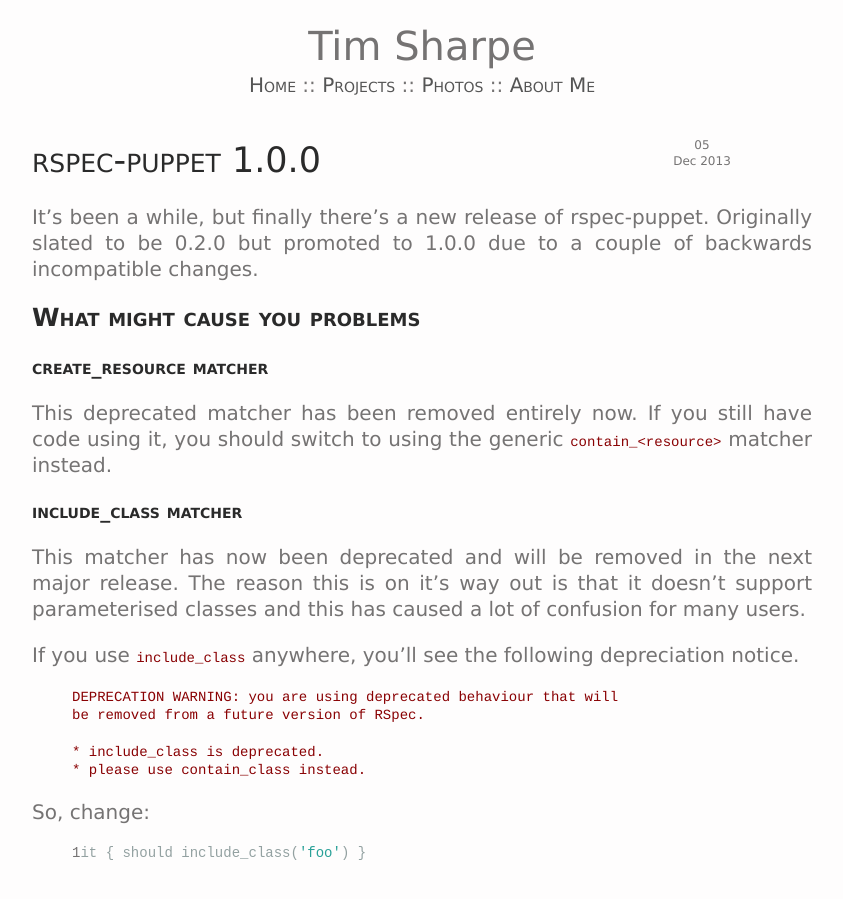
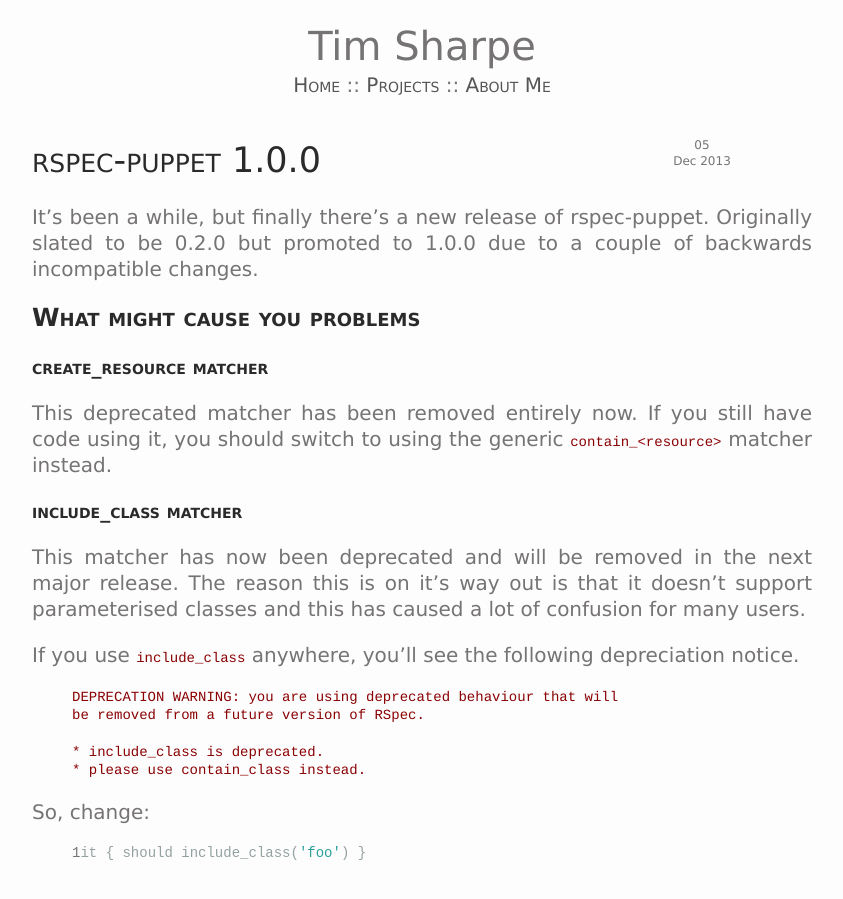
Before and after one commit to rodjek/rodjek.github.com, a Jekyll site: the page built from index.html, in a window 1280 px wide and 900 px high. Shown: the whole window, without its empty margins (218-1061 px from the left). Built offline with Jekyll 4.4.1, drawn with Linux system fonts in a browser that asks for light colours; comment, search, counter and statistics services are not loaded.

Commit message:
Remove photos link

```diff
--- a/_layouts/blog.html
+++ b/_layouts/blog.html
@@ -19,8 +19,6 @@
                     ::
                     <a href="/projects/">Projects</a>
                     ::
-                    <a href="http://uniqueviewsofreality.com">Photos</a>
-                    ::
                     <a href="/about/">About Me</a>
                 </p>
             </div>
--- a/_layouts/page.html
+++ b/_layouts/page.html
@@ -18,8 +18,6 @@
                     <a href="/">Home</a>
                     ::
                     <a href="/projects/">Projects</a>
-                    ::
-                    <a href="http://uniqueviewsofreality.com">Photos</a>
                     ::
                     <a href="/about/">About Me</a>
                 </p>
--- a/_layouts/post.html
+++ b/_layouts/post.html
@@ -18,8 +18,6 @@
                     <a href="/">Home</a>
                     ::
                     <a href="/projects/">Projects</a>
-                    ::
-                    <a href="http://uniqueviewsofreality.com">Photos</a>
                     ::
                     <a href="/about/">About Me</a>
                 </p>
```
